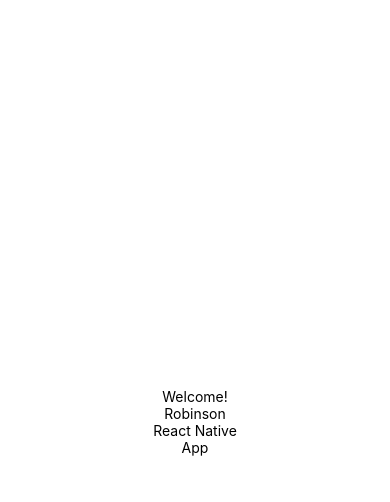
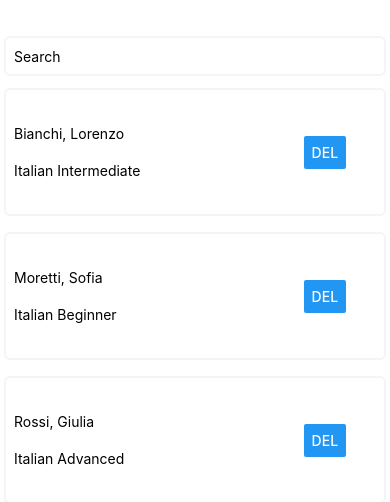
Before and after one commit to tommaenhout/robinson-admin, a React Native app: screen / in a window 390 px wide. Shown: the top 502 px of the page. Built offline with nearby package versions, Linux system fonts and the light colour scheme.

Commit message:
add optimized list

```diff
--- a/App.js
+++ b/App.js
@@ -1,21 +1,71 @@
-import { StyleSheet, Text, View } from 'react-native';
 
-export default function App() {
+import { Fragment, useEffect } from 'react';
+import { View,TextInput } from 'react-native';
+import React, { useState } from 'react';
+import ListStudents from './src/components/ListStudents';
+import dummyData from './dummydata';
+import ModalDelete from './src/components/ModalDelete';
+
+const studentsArray = dummyData
+
+ const App = () => {
+  const [search, setSearch] = useState('')
+  const [students, setStudents] = useState(studentsArray)
+  const [filteredStudents, setFilteredStudents] = useState(students)
+  const [studentToDelete, setStudentToDelete] = useState(null)
+  const [modalVisible, setModalVisible] = useState(false)
+
+  function searchStudents(search) {
+    const newStudents = students.filter(student => {
+      return student.firstName.toLowerCase().includes(search) ||
+      student.lastName.toLowerCase().includes(search) ||
+      student.language.toLowerCase().includes(search) ||
+      student.level.toLowerCase().includes(search)
+    })
+    setFilteredStudents(newStudents)
+  }
+
+  useEffect(() => {
+    const searchLowerCase = search.toLowerCase()
+    searchStudents(searchLowerCase)
+  }, [search])
+
+  const onModalHandler = (student) => {
+    setStudentToDelete(student)
+    setModalVisible(true)
+  }
+
+  const onDelete = (id) => {
+    const newStudents = students.filter(student => student.id.$oid !== id.$oid)
+    setStudents(newStudents)
+    setFilteredStudents(newStudents)
+    setStudentToDelete(null)
+    setModalVisible(false)
+  }
+
   return (
-    <View style={styles.container}>
-      <Text>Welcome!</Text>
-      <Text>Robinson</Text>
-      <Text>React Native</Text>
-      <Text>App</Text>
-    </View>
+    <Fragment>
+      <View className="mt-8 h-screen p-1">
+      {studentToDelete &&
+      <ModalDelete
+          student = {studentToDelete}
+          visible= {studentToDelete && modalVisible}
+          setModalVisible = {setModalVisible}
+          onDelete={onDelete}
+          />}
+      <TextInput
+          className='border-2 border-gray-100 rounded-md h-10 w-full px-2'
+          placeholder='Search'
+          value={search}
+          onChangeText={setSearch}/>
+        {students &&
+        <ListStudents
+          students={filteredStudents.sort((a, b) => a.lastName.localeCompare(b.lastName))}
+          onModal={onModalHandler}
+        />}
+      </View>
+    </Fragment>
   );
 }
 
-const styles = StyleSheet.create({
-  container: {
-    flex: 1,
-    backgroundColor: '#fff',
-    alignItems: 'center',
-    justifyContent: 'center',
-  },
-});
+export default App
--- a/babel.config.js
+++ b/babel.config.js
@@ -2,5 +2,6 @@
   api.cache(true);
   return {
     presets: ['babel-preset-expo'],
+    plugins: ['nativewind/babel'],
   };
 };
--- /dev/null
+++ b/dummydata.js
@@ -0,0 +1,118 @@
+const dummyData  = [
+    {
+      id: { $oid: "64553d597bd516fac07b697a" },
+      firstName: "Lorenzo",
+      lastName: "Bianchi",
+      email: "lorenzo@example.com",
+      language: "Italian",
+      level: "Intermediate",
+      objective: "Business Italian",
+      phone: "01158641840",
+      exam: "IELTS",
+      timeZone: {
+        value: "Europe/Rome",
+        label: "(GMT+1:00) Rome, Berlin",
+        offset: { $numberInt: 1 },
+        abbrev: "Europe/Rome",
+        altName: "Europe/Rome"
+      },
+      argentineTime: [
+        { day: "Monday", hour: { $numberInt: 14 }, minute: { $numberInt: 45 } },
+        { day: "Tuesday", hour: { $numberInt: 14 }, minute: { $numberInt: 45 } },
+        { day: "Wednesday", hour: { $numberInt: 14 }, minute: { $numberInt: 45 } },
+        { day: "Thursday", hour: { $numberInt: 14 }, minute: { $numberInt: 45 } },
+        { day: "Friday", hour: { $numberInt: 14 }, minute: { $numberInt: 45 } }
+      ],
+      localTime: [
+        { day: "Monday", hour: "14", minute: "45" },
+        { day: "Tuesday", hour: "14", minute: "45" },
+        { day: "Wednesday", hour: "14", minute: "45" },
+        { day: "Thursday", hour: "14", minute: "45" },
+        { day: "Friday", hour: "14", minute: "45" }
+      ],
+      wantsGroup: false,
+      pricePack: "Advanced",
+      price: "EUR €50.00",
+      amountMonths: "6 months",
+      createdAt: { $date: { $numberLong: 1683307865889 } },
+      _v: { $numberInt: 1 }
+    },
+    {
+      id: { $oid: "64553d597bd516fac07b697b" },
+      firstName: "Giulia",
+      lastName: "Rossi",
+      email: "giulia@example.com",
+      language: "Italian",
+      level: "Advanced",
+      objective: "Italian Literature",
+      phone: "01123456789",
+      exam: "TOEFL",
+      timeZone: {
+        value: "Europe/Berlin",
+        label: "(GMT+2:00) Berlin, Paris",
+        offset: { $numberInt: 2 },
+        abbrev: "Europe/Berlin",
+        altName: "Europe/Berlin"
+      },
+      argentineTime: [
+        { day: "Monday", hour: { $numberInt: 16 }, minute: { $numberInt: 15 } },
+        { day: "Tuesday", hour: { $numberInt: 16 }, minute: { $numberInt: 15 } },
+        { day: "Wednesday", hour: { $numberInt: 16 }, minute: { $numberInt: 15 } },
+        { day: "Thursday", hour: { $numberInt: 16 }, minute: { $numberInt: 15 } },
+        { day: "Friday", hour: { $numberInt: 16 }, minute: { $numberInt: 15 } }
+      ],
+      localTime: [
+        { day: "Monday", hour: "16", minute: "15" },
+        { day: "Tuesday", hour: "16", minute: "15" },
+        { day: "Wednesday", hour: "16", minute: "15" },
+        { day: "Thursday", hour: "16", minute: "15" },
+        { day: "Friday", hour: "16", minute: "15" }
+      ],
+      wantsGroup: true,
+      pricePack: "Premium",
+      price: "EUR €70.00",
+      amountMonths: "12 months",
+      createdAt: { $date: { $numberLong: 1683307865890 } },
+      _v: { $numberInt: 2 }
+    },
+    {
+        id: { $oid: "64553d597bd516fac07b697c" },
+        firstName: "Sofia",
+        lastName: "Moretti",
+        email: "sofia@example.com",
+        language: "Italian",
+        level: "Beginner",
+        objective: "Basic Conversation",
+        phone: "01155555555",
+        exam: "None",
+        timeZone: {
+          value: "Europe/Madrid",
+          label: "(GMT+1:00) Madrid, Barcelona",
+          offset: { $numberInt: 1 },
+          abbrev: "Europe/Madrid",
+          altName: "Europe/Madrid"
+        },
+        argentineTime: [
+          { day: "Monday", hour: { $numberInt: 12 }, minute: { $numberInt: 30 } },
+          { day: "Tuesday", hour: { $numberInt: 12 }, minute: { $numberInt: 30 } },
+          { day: "Wednesday", hour: { $numberInt: 12 }, minute: { $numberInt: 30 } },
+          { day: "Thursday", hour: { $numberInt: 12 }, minute: { $numberInt: 30 } },
+          { day: "Friday", hour: { $numberInt: 12 }, minute: { $numberInt: 30 } }
+        ],
+        localTime: [
+          { day: "Monday", hour: "12", minute: "30" },
+          { day: "Tuesday", hour: "12", minute: "30" },
+          { day: "Wednesday", hour: "12", minute: "30" },
+          { day: "Thursday", hour: "12", minute: "30" },
+          { day: "Friday", hour: "12", minute: "30" }
+        ],
+        wantsGroup: true,
+        pricePack: "Starter",
+        price: "EUR €40.00",
+        amountMonths: "3 months",
+        createdAt: { $date: { $numberLong: 1683307865891 } },
+        _v: { $numberInt: 3 }
+      }
+  ]
+
+  export default dummyData
--- /dev/null
+++ b/src/components/CustomButton/index.js
@@ -0,0 +1,11 @@
+import { View, Button } from 'react-native'
+
+const CustomButton = ({title, onPress}) => {
+    return (
+        <View className="mb-2">
+            <Button title={title} onPress={onPress}/>
+        </View>
+    )
+}
+
+export default CustomButton
--- /dev/null
+++ b/src/components/ListStudents/StudentListItem/index.js
@@ -0,0 +1,17 @@
+import React, { useEffect } from 'react'
+import { View, Text, Button } from 'react-native'
+
+
+const StudentListItem = ({student, onModal}) => {
+    const {firstName, lastName, language, level} = student
+    return (
+        <View className="h-32 flex flex-row items-center mb-1 p-2 border-2 border-gray-100 rounded-md mt-3 ">
+            <View className="w-4/5 flex gap-y-5">
+                <Text>{lastName}, {firstName}</Text>
+                <Text>{language} {level}</Text>
+            </View>
+            <Button title='DEL' onPress={() => onModal(student)}/>
+        </View>
+    )
+}
+export default StudentListItem
--- /dev/null
+++ b/src/components/ListStudents/index.js
@@ -0,0 +1,17 @@
+import { useEffect } from "react"
+import StudentListItem from "./StudentListItem"
+import { FlatList, View } from "react-native"
+
+
+const ListStudents = ({students, onModal}) => {
+    return (
+        <View>
+           <FlatList
+                data={students}
+                keyExtractor={(item) => item.id.$oid}
+                renderItem={({item}) => <StudentListItem student={item} onModal={onModal}/>}
+            />
+        </View>
+    )
+}
+export default ListStudents
--- /dev/null
+++ b/src/components/ModalDelete/index.js
@@ -0,0 +1,30 @@
+import {Modal,View,Text,Button } from "react-native"
+import Title from "../Title"
+import CustomButton from "../CustomButton"
+
+
+const ModalDelete = ({student,visible,setModalVisible,onDelete}) =>{
+
+    const { firstName, lastName, language, level, id } = student
+
+    return  <Modal
+                visible={visible}>
+                <View className="h-screen flex justify-end">
+                        <View className="grow flex justify-center gap-y-4">
+                            <Title>Are you sure you want to delete this student?</Title>
+                            <View className="mx-auto gap-y-4 flex items-center justify-center">
+                                <Text>{firstName} {lastName}</Text>
+                                <Text>{id.$oid}</Text>
+                                <Text>{language} {level}</Text>
+                            </View>
+
+                        </View>
+                        <View>
+                            <CustomButton title="Confirm" onPress={() => onDelete (student.id)} />
+                            <CustomButton title="Close" onPress={()=> setModalVisible(false)}/>
+                        </View>
+                </View>
+            </Modal>
+}
+
+export default ModalDelete
--- /dev/null
+++ b/src/components/Title/index.js
@@ -0,0 +1,12 @@
+import React from 'react';
+import { Text } from 'react-native';
+
+
+const Title = ({ children }) => {
+    return (
+        <Text className="text-center text-base font-light">{children}</Text>
+    )
+}
+
+
+export default Title;
--- /dev/null
+++ b/tailwind.config.js
@@ -0,0 +1,9 @@
+// tailwind.config.js
+
+module.exports = {
+  content: ["./App.{js,jsx,ts,tsx}", "./src/**/*.{js,jsx,ts,tsx}"],
+  theme: {
+    extend: {},
+  },
+  plugins: [],
+}
```
Also changed, not shown: package.json (+7 -4 lines), 1 other file (tests, documents, lock files or other folders).
